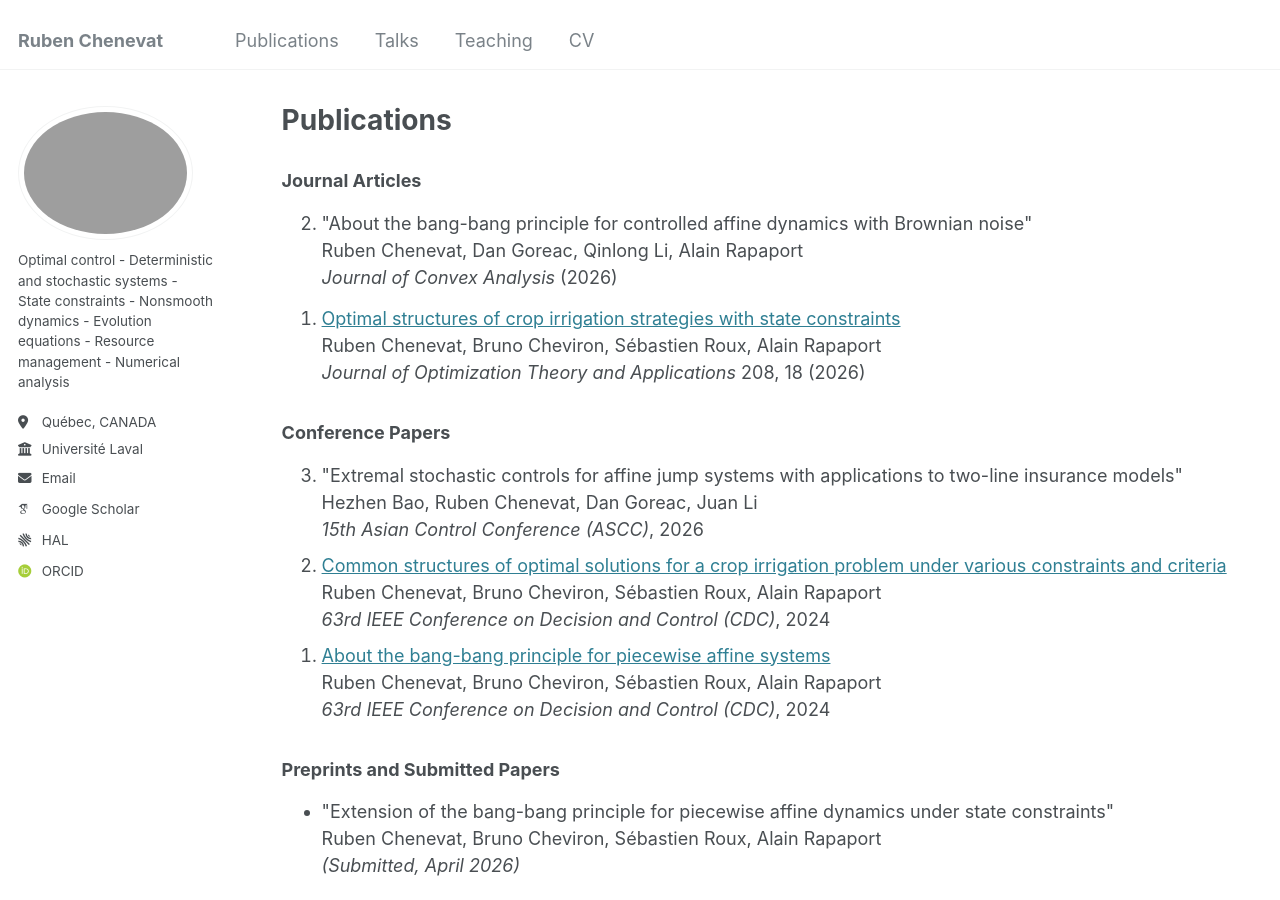
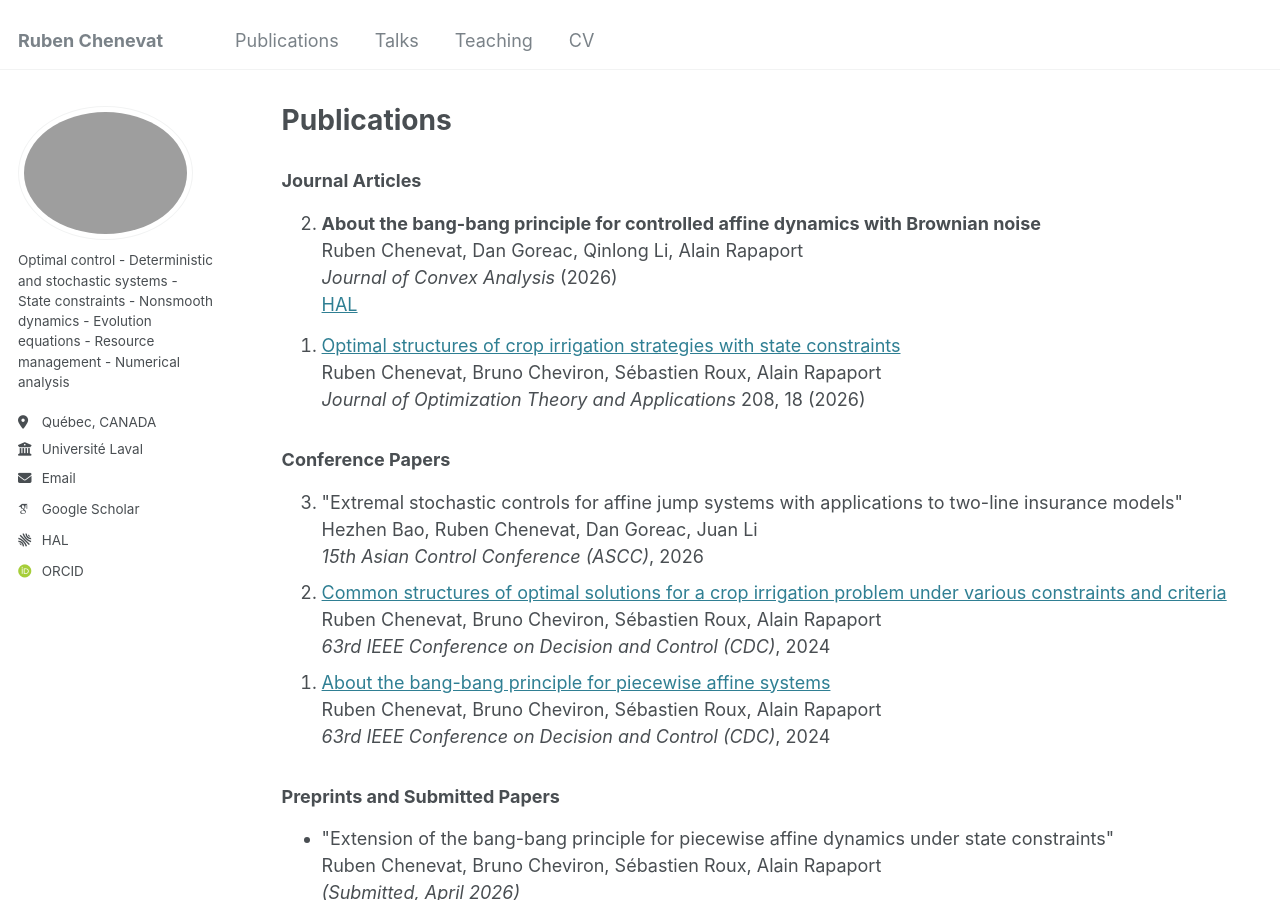
Before and after one commit to rubenchenevat/rubenchenevat.github.io, a Jekyll site: the page built from _pages/publications.html, in a window 1280 px wide and 900 px high. Built offline with Jekyll 4.4.1, drawn with Linux system fonts in a browser that asks for light colours; some web fonts are replaced.

Commit message:
Update publications.html

```diff
--- a/_pages/publications.html
+++ b/_pages/publications.html
@@ -76,9 +76,10 @@ author_profile: true
     <li>
         <details class="publication-details">
             <summary>
-                "About the bang-bang principle for controlled affine dynamics with Brownian noise"<br>
+                <strong>About the bang-bang principle for controlled affine dynamics with Brownian noise</strong><br>
                 Ruben Chenevat, Dan Goreac, Qinlong Li, Alain Rapaport<br>
-                <em>Journal of Convex Analysis</em> (2026)
+                <em>Journal of Convex Analysis</em> (2026)<br>
+                <a href="https://hal.science/hal-04966518v2" target="_blank">HAL</a>
             </summary>
             <div class="publication-extra">
                 <p>
```
